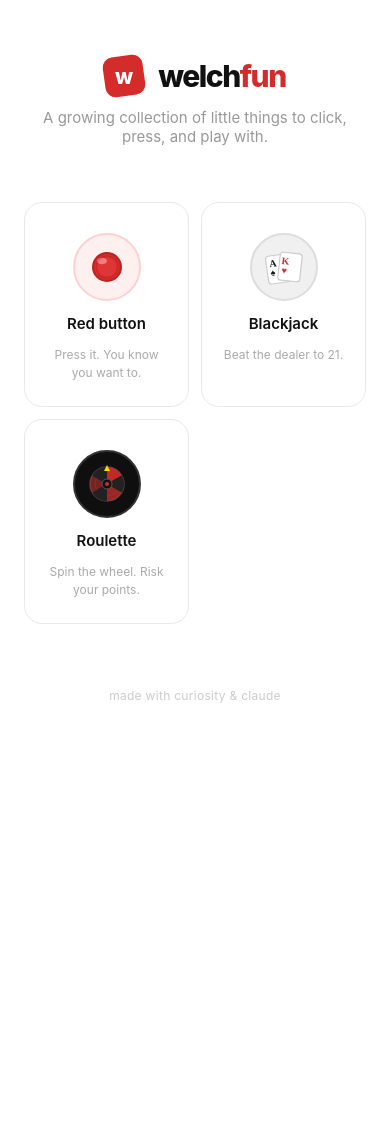
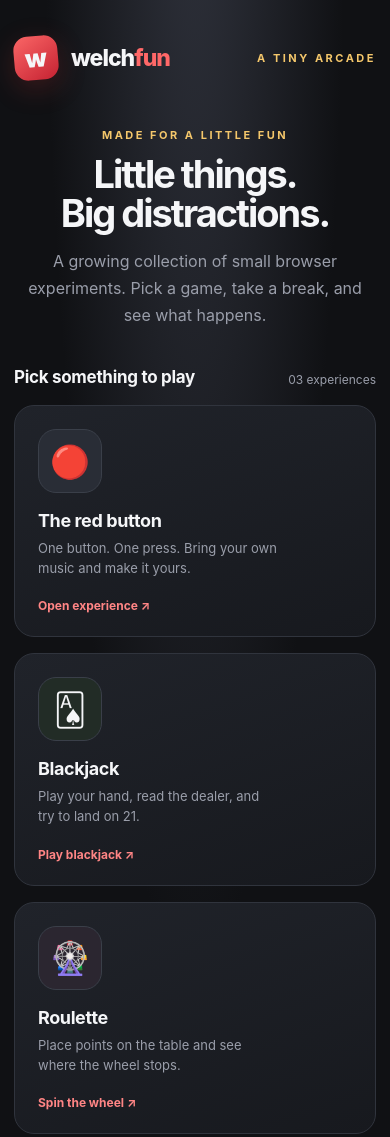
Before and after one commit to welch-fun/welch-fun.github.io, a plain HTML site: page index.html in a window 390 px wide. Shown: the top 1137 px of the page. Before the commit the page ends 844 px from the top, so only its background shows below. Drawn offline with Linux system fonts and the light colour scheme.

Commit message:
Refresh homepage with responsive arcade UI

```diff
--- a/index.html
+++ b/index.html
@@ -2,121 +2,58 @@
 <html lang="en">
 <head>
   <meta charset="UTF-8">
-  <meta name="viewport" content="width=device-width, initial-scale=1.0">
-  <title>welch-fun</title>
+  <meta name="viewport" content="width=device-width, initial-scale=1">
+  <meta name="theme-color" content="#101114">
+  <meta name="description" content="A small collection of playful browser games and experiments.">
+  <title>welch.fun — Little things to play</title>
   <style>
-    * { box-sizing: border-box; margin: 0; padding: 0; }
-    body {
-      font-family: -apple-system, BlinkMacSystemFont, 'Segoe UI', sans-serif;
-      background: #ffffff; color: #111; min-height: 100vh;
-    }
-    #page { max-width: 780px; margin: 0 auto; padding: 56px 24px 80px; }
-    #header { text-align: center; margin-bottom: 56px; }
-    #logo { display: inline-flex; align-items: center; gap: 14px; }
-    #logo-badge {
-      width: 48px; height: 48px; border-radius: 12px;
-      background: #d42b2b; transform: rotate(-8deg);
-      display: flex; align-items: center; justify-content: center; flex-shrink: 0;
-    }
-    #logo-badge span {
-      transform: rotate(8deg); color: #fff;
-      font-size: 26px; font-weight: 800;
-    }
-    #logo h1 { font-size: 40px; font-weight: 800; letter-spacing: -1.5px; color: #111; }
-    #logo h1 span { color: #d42b2b; }
-    #header p { font-size: 15px; color: #999; margin-top: 12px; }
-    .grid { display: grid; grid-template-columns: repeat(auto-fill, minmax(175px, 1fr)); gap: 16px; }
-    .card {
-      background: #fff; border: 1px solid #e8e8e8; border-radius: 18px;
-      padding: 30px 20px 24px; cursor: pointer; text-decoration: none;
-      display: flex; flex-direction: column; align-items: center; gap: 13px;
-      transition: border-color 0.15s, transform 0.15s, box-shadow 0.15s; color: inherit;
-    }
-    .card:hover { border-color: #c8c8c8; transform: translateY(-3px); box-shadow: 0 8px 24px rgba(0,0,0,0.07); }
-    .card:active { transform: translateY(-1px); }
-    .icon { width: 68px; height: 68px; border-radius: 50%; display: flex; align-items: center; justify-content: center; flex-shrink: 0; }
-    .card-title { font-size: 15px; font-weight: 600; color: #111; text-align: center; }
-    .card-desc  { font-size: 12px; color: #aaa; text-align: center; line-height: 1.5; }
-    #footer { text-align: center; margin-top: 64px; font-size: 12px; color: #ccc; letter-spacing: 0.3px; }
-    @media (max-width: 480px) {
-      #logo h1 { font-size: 30px; }
-      #logo-badge { width: 40px; height: 40px; border-radius: 10px; }
-      #logo-badge span { font-size: 21px; }
-      .grid { grid-template-columns: repeat(auto-fill, minmax(140px, 1fr)); gap: 12px; }
-    }
+    :root{color-scheme:dark;--bg:#101114;--panel:#191b20;--panel2:#20232a;--line:#30343d;--muted:#9a9eaa;--text:#f5f6f8;--red:#ef4444;--gold:#f4c76b}
+    *{box-sizing:border-box}html{min-height:100%;background:var(--bg)}body{margin:0;min-height:100vh;font-family:Inter,ui-sans-serif,system-ui,-apple-system,"Segoe UI",sans-serif;color:var(--text);background:radial-gradient(ellipse at 50% -18%,#30333d 0,transparent 55%),var(--bg)}
+    a{color:inherit}.shell{width:min(1040px,calc(100% - 40px));margin:auto;padding:64px 0 32px}
+    header{display:flex;align-items:center;justify-content:space-between;gap:24px;margin-bottom:64px}
+    .brand{display:flex;align-items:center;gap:13px;text-decoration:none}.mark{display:grid;place-items:center;width:44px;height:44px;border-radius:14px;background:linear-gradient(145deg,#fb6666,#c52232);box-shadow:0 8px 28px #e43a3a35;font-weight:900;font-size:25px;transform:rotate(-5deg)}.brand-name{font-size:23px;font-weight:850;letter-spacing:-1px}.brand-name span{color:#ff6868}
+    .eyebrow{font-size:11px;text-transform:uppercase;letter-spacing:2.5px;color:var(--gold);font-weight:750}
+    .intro{max-width:650px;margin:0 auto 38px;text-align:center}.intro h1{font-size:clamp(38px,7vw,64px);line-height:1.02;letter-spacing:-3px;margin:13px 0 15px}.intro p{color:var(--muted);font-size:16px;line-height:1.7;margin:0}
+    .section-head{display:flex;align-items:end;justify-content:space-between;margin:52px 0 18px}.section-head h2{font-size:17px;margin:0;letter-spacing:-.3px}.count{font-size:12px;color:var(--muted)}
+    .games{display:grid;grid-template-columns:repeat(3,minmax(0,1fr));gap:16px}
+    .game{min-height:244px;padding:23px;background:linear-gradient(160deg,#20232a,#17191e);border:1px solid var(--line);border-radius:20px;text-decoration:none;display:flex;flex-direction:column;align-items:flex-start;transition:transform .18s,border-color .18s,box-shadow .18s}
+    .game:hover{transform:translateY(-4px);border-color:#555b68;box-shadow:0 16px 40px #0005}.game:focus-visible{outline:3px solid var(--gold);outline-offset:4px}
+    .game-icon{width:64px;height:64px;border-radius:18px;display:grid;place-items:center;font-size:32px;margin-bottom:25px;background:#292d36;border:1px solid #3a3f49}
+    .game h3{font-size:18px;margin:0 0 7px;letter-spacing:-.4px}.game p{font-size:13px;line-height:1.55;color:var(--muted);margin:0;max-width:240px}.launch{margin-top:auto;padding-top:20px;font-size:12px;font-weight:750;color:#ff8585}
+    .game:nth-child(2) .game-icon{background:#222c26}.game:nth-child(3) .game-icon{background:#2b2630}
+    footer{display:flex;justify-content:space-between;gap:16px;border-top:1px solid #292c33;margin-top:62px;padding-top:20px;color:#777d89;font-size:12px}
+    @media(max-width:760px){.shell{padding-top:36px}.games{grid-template-columns:1fr 1fr}header{margin-bottom:48px}.game{min-height:220px}}
+    @media(max-width:480px){.shell{width:min(100% - 28px,440px)}.games{grid-template-columns:1fr}.game{min-height:190px}.game-icon{margin-bottom:17px}.intro h1{letter-spacing:-2px}.section-head{margin-top:38px}footer{flex-direction:column}}
+    @media(prefers-reduced-motion:reduce){*,*::before,*::after{scroll-behavior:auto!important;transition:none!important;animation:none!important}}
   </style>
 </head>
 <body>
-  <div id="page">
-    <div id="header">
-      <div id="logo">
-        <div id="logo-badge"><span>w</span></div>
-        <h1>welch<span>fun</span></h1>
-      </div>
-      <p>A growing collection of little things to click, press, and play with.</p>
-    </div>
-
-    <div class="grid">
-
-      <!-- RED BUTTON -->
-      <a class="card" href="red-button.html">
-        <div class="icon" style="background:#fff0f0; border:2px solid #ffd0d0;">
-          <svg width="36" height="36" viewBox="0 0 36 36" fill="none">
-            <circle cx="18" cy="18" r="15" fill="#c02020"/>
-            <circle cx="18" cy="18" r="13" fill="#d42b2b"/>
-            <circle cx="18" cy="18" r="11" fill="#e03535"/>
-            <ellipse cx="13" cy="12" rx="5" ry="3.2" fill="rgba(255,185,185,0.55)"/>
-            <circle cx="18" cy="18" r="10.5" fill="none" stroke="rgba(90,0,0,0.18)" stroke-width="1.5"/>
-          </svg>
-        </div>
-        <div class="card-title">Red button</div>
-        <div class="card-desc">Press it. You know you want to.</div>
+  <main class="shell">
+    <header>
+      <a class="brand" href="index.html" aria-label="welch.fun home"><span class="mark" aria-hidden="true">w</span><span class="brand-name">welch<span>fun</span></span></a>
+      <span class="eyebrow">A tiny arcade</span>
+    </header>
+    <section class="intro" aria-labelledby="intro-title">
+      <div class="eyebrow">Made for a little fun</div>
+      <h1 id="intro-title">Little things.<br>Big distractions.</h1>
+      <p>A growing collection of small browser experiments. Pick a game, take a break, and see what happens.</p>
+    </section>
+    <div class="section-head"><h2>Pick something to play</h2><span class="count">03 experiences</span></div>
+    <nav class="games" aria-label="Games">
+      <a class="game" href="red-button.html">
+        <div class="game-icon" aria-hidden="true">🔴</div><h3>The red button</h3>
+        <p>One button. One press. Bring your own music and make it yours.</p><span class="launch">Open experience ↗</span>
       </a>
-
-      <!-- BLACKJACK -->
-      <a class="card" href="blackjack.html">
-        <div class="icon" style="background:#f0f0f0; border:2px solid #ddd;">
-          <svg width="38" height="38" viewBox="0 0 38 38" fill="none">
-            <!-- Card 1 (slightly behind, tilted left) -->
-            <rect x="2" y="7" width="22" height="28" rx="3" fill="#fff" stroke="#ccc" stroke-width="1.2" transform="rotate(-8 13 21)"/>
-            <text x="5" y="18" font-family="serif" font-size="10" font-weight="900" fill="#111" transform="rotate(-8 13 21)">A</text>
-            <text x="5" y="27" font-family="serif" font-size="9" fill="#111" transform="rotate(-8 13 21)">♠</text>
-            <!-- Card 2 (front, tilted right) -->
-            <rect x="14" y="5" width="22" height="28" rx="3" fill="#fff" stroke="#ccc" stroke-width="1.2" transform="rotate(6 25 19)"/>
-            <text x="16" y="17" font-family="serif" font-size="10" font-weight="900" fill="#d42b2b" transform="rotate(6 25 19)">K</text>
-            <text x="17" y="26" font-family="serif" font-size="9" fill="#d42b2b" transform="rotate(6 25 19)">♥</text>
-          </svg>
-        </div>
-        <div class="card-title">Blackjack</div>
-        <div class="card-desc">Beat the dealer to 21.</div>
+      <a class="game" href="blackjack.html">
+        <div class="game-icon" aria-hidden="true">🂡</div><h3>Blackjack</h3>
+        <p>Play your hand, read the dealer, and try to land on 21.</p><span class="launch">Play blackjack ↗</span>
       </a>
-
-      <!-- ROULETTE -->
-      <a class="card" href="roulette.html">
-        <div class="icon" style="background:#0f0f0f; border:2px solid #333;">
-          <svg width="40" height="40" viewBox="0 0 40 40" fill="none">
-            <circle cx="20" cy="20" r="17" fill="#1a1a1a" stroke="#444" stroke-width="1.5"/>
-            <circle cx="20" cy="20" r="12" fill="none" stroke="#333" stroke-width="1"/>
-            <!-- coloured slices hint -->
-            <path d="M20 3 A17 17 0 0 1 34.7 11.5 L20 20Z" fill="#d42b2b" opacity="0.9"/>
-            <path d="M34.7 11.5 A17 17 0 0 1 34.7 28.5 L20 20Z" fill="#222"/>
-            <path d="M34.7 28.5 A17 17 0 0 1 20 37 L20 20Z" fill="#d42b2b" opacity="0.7"/>
-            <path d="M20 37 A17 17 0 0 1 5.3 28.5 L20 20Z" fill="#222"/>
-            <path d="M5.3 28.5 A17 17 0 0 1 5.3 11.5 L20 20Z" fill="#d42b2b" opacity="0.5"/>
-            <path d="M5.3 11.5 A17 17 0 0 1 20 3 L20 20Z" fill="#222"/>
-            <circle cx="20" cy="20" r="5" fill="#111" stroke="#555" stroke-width="1"/>
-            <circle cx="20" cy="20" r="2" fill="#d42b2b"/>
-            <!-- pointer -->
-            <polygon points="20,1 17,7 23,7" fill="#ffd700"/>
-          </svg>
-        </div>
-        <div class="card-title">Roulette</div>
-        <div class="card-desc">Spin the wheel. Risk your points.</div>
+      <a class="game" href="roulette.html">
+        <div class="game-icon" aria-hidden="true">🎡</div><h3>Roulette</h3>
+        <p>Place points on the table and see where the wheel stops.</p><span class="launch">Spin the wheel ↗</span>
       </a>
-
-    </div>
-
-    <div id="footer">made with curiosity &amp; claude</div>
-  </div>
+    </nav>
+    <footer><span>welch.fun</span><span>Small experiments, made to be played.</span></footer>
+  </main>
 </body>
 </html>
```
